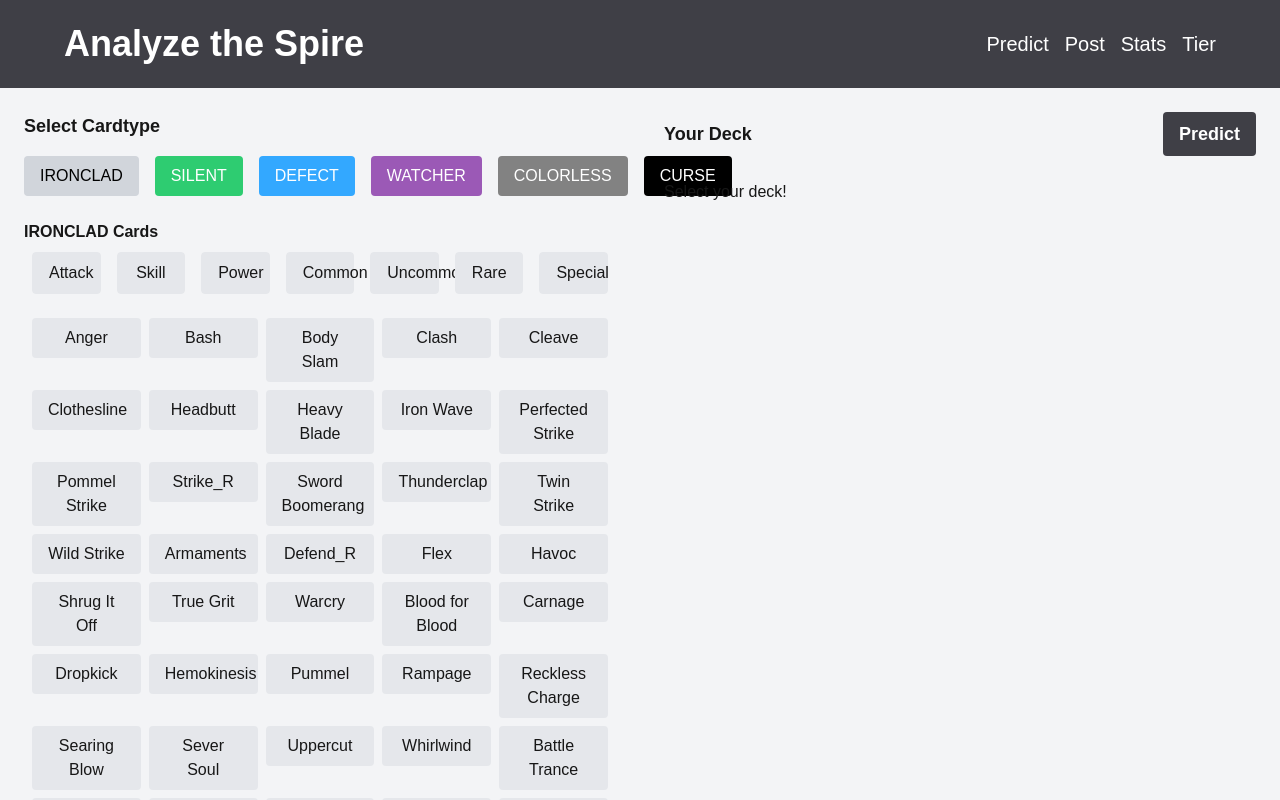
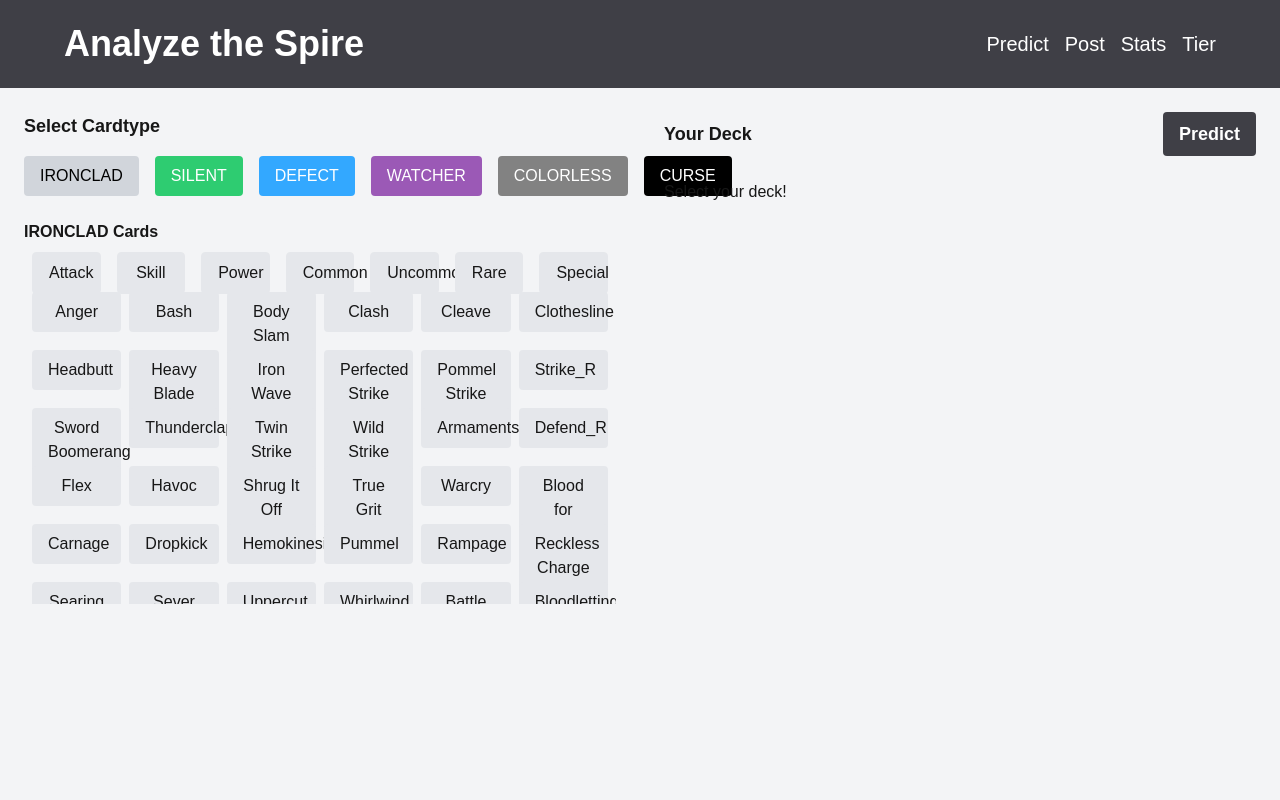
Before and after one commit to AssembleCat/analyze-the-spire-webclient, a Next.js app: page / in a window 1280 px wide. Built offline with nearby package versions, Linux system fonts and the light colour scheme.

Commit message:
[feat] 카드선택영역 크기 제한

```diff
--- a/components/CardSelector.tsx
+++ b/components/CardSelector.tsx
@@ -62,6 +62,7 @@
 
   return (
     <div>
+      <div className="h-[8vh]">
         <h3 className="text-md font-bold mb-2">{character} Cards</h3>
 
         {/* 필터링 버튼 */}
@@ -102,9 +103,13 @@
             )
           )}
         </div>
+      </div>
 
       {/* 카드 목록 */}
-      <ul className="grid grid-cols-5 gap-2 max-h-[calc(100vh-220px)] overflow-y-auto scrollbar-custom p-2">
+      <ul
+        className=" grid grid-cols-6 gap-2 h-[40vh] overflow-y-scroll scrollbar-custom p-2"
+        style={{ gridAutoRows: "50px" }}
+      >
         {sortedCards.map((card) => (
           <li key={card.name}>
             <button
```
Lines whose indentation alone changed are shown as unchanged.
